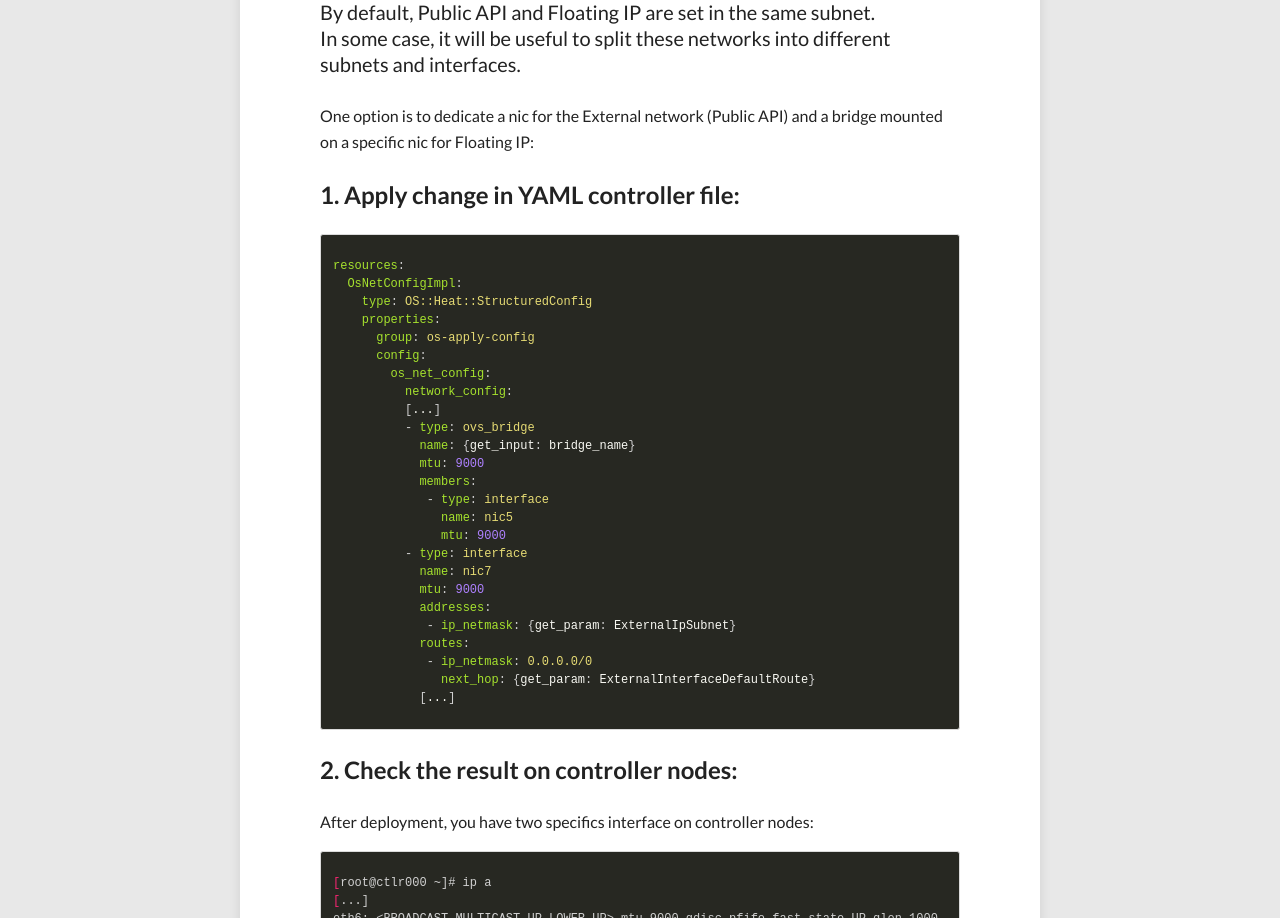
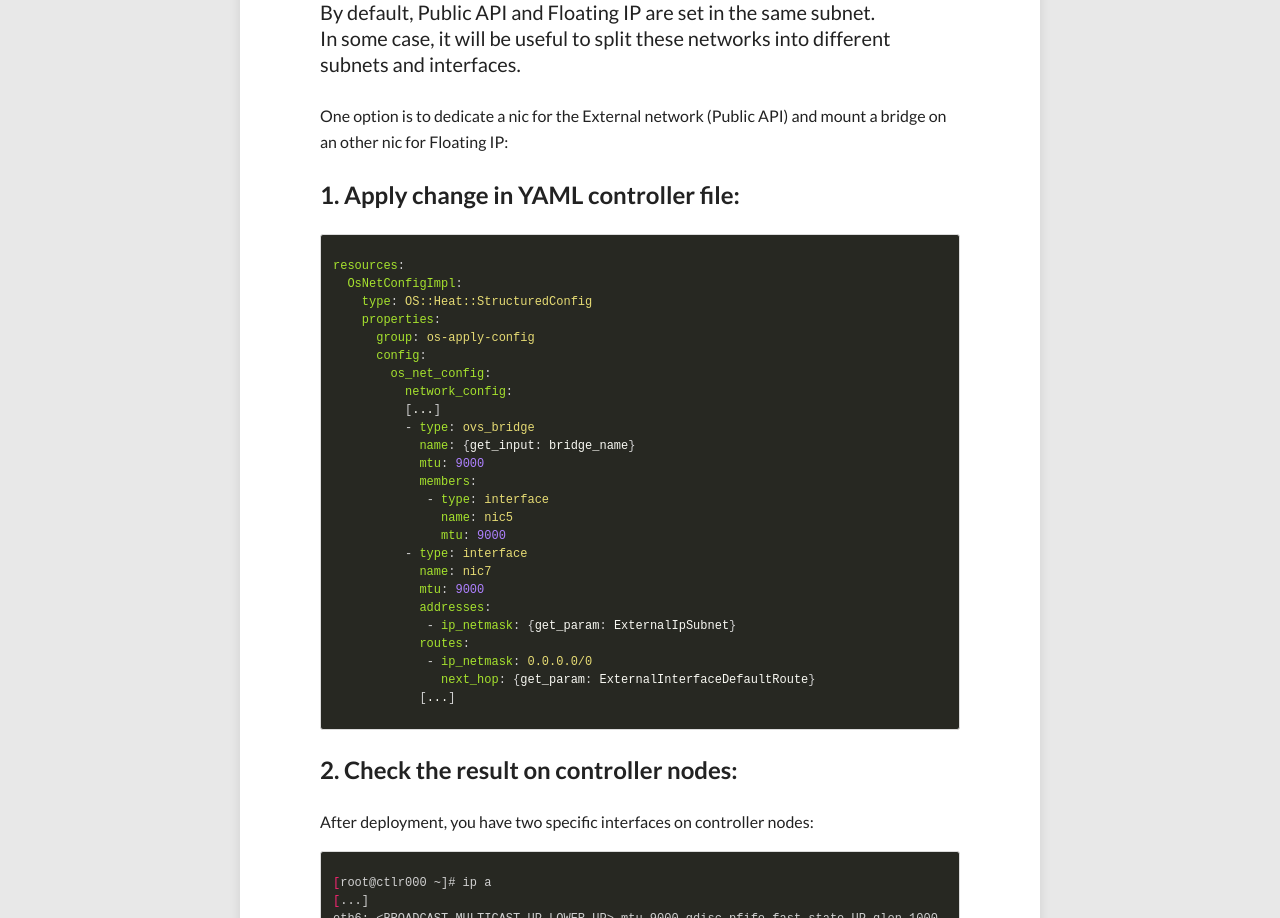
Before and after one commit to gchenuet/gchenuet.github.io, a Jekyll site: the page built from _posts/2015-10-02-how-split-public-api-and-floating-api-in-rdo-manager.markdown, in a window 1280 px wide and 1400 px high. Shown: the part 376-1294 px from the top of the window. Built offline with Jekyll 4.4.1, drawn with Linux system fonts in a browser that asks for light colours; nearby versions of some CDN libraries; Markdown is read by kramdown in place of the engine named in the settings.

Commit message:
Fixed typo

```diff
--- a/_posts/2015-10-02-how-split-public-api-and-floating-api-in-rdo-manager.markdown
+++ b/_posts/2015-10-02-how-split-public-api-and-floating-api-in-rdo-manager.markdown
@@ -9,7 +9,7 @@ tags: [rdo, rdo-manager, ospd, heat, yaml, network, public-api, floating-ip]
 By default, Public API and Floating IP are set in the same subnet.
 In some case, it will be useful to split these networks into different subnets and interfaces.
 
-One option is to dedicate a nic for the External network (Public API) and a bridge mounted on a specific nic for Floating IP:
+One option is to dedicate a nic for the External network (Public API) and mount a bridge on an other nic for Floating IP:
 
 ## 1. Apply change in YAML controller file:
 
@@ -43,7 +43,7 @@ resources:
 
 ## 2. Check the result on controller nodes:
 
-After deployment, you have two specifics interface on controller nodes:
+After deployment, you have two specific interfaces on controller nodes:
 
 {% highlight bash %}
 [root@ctlr000 ~]# ip a
```
